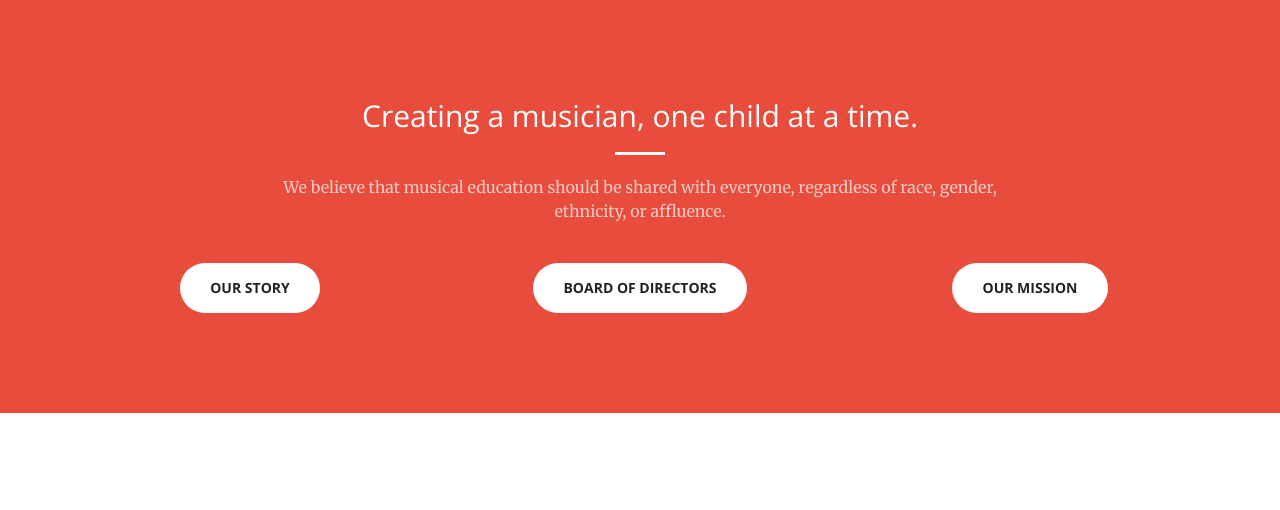
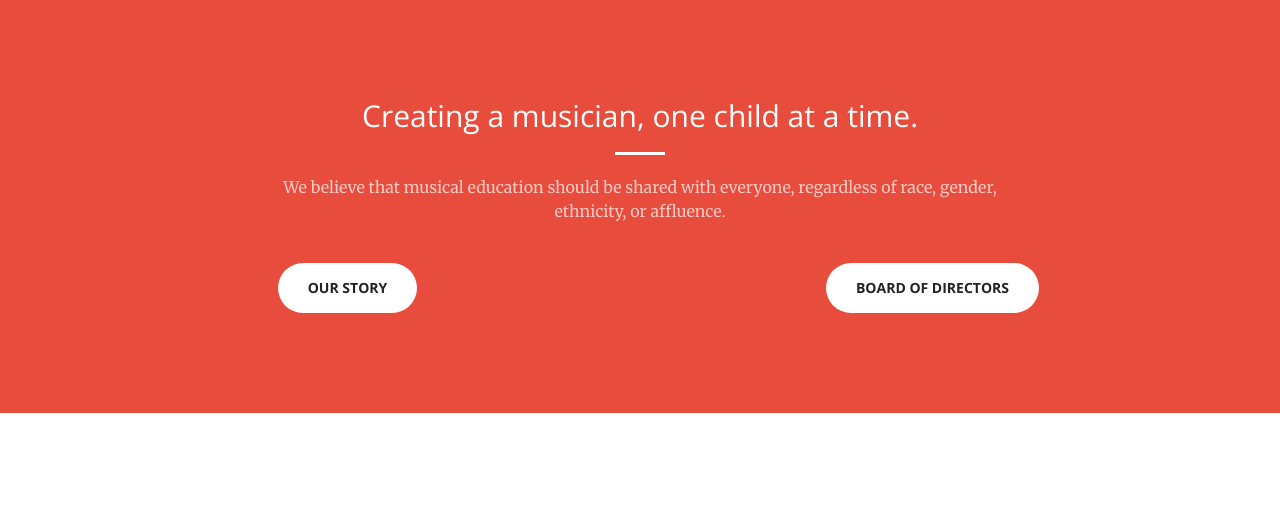
Before and after one commit to jleeleee/cme-website, a Django app: page / in a window 1280 px wide. Shown: the part 801-1311 px from the top of the page. Run offline with Django 3.2, Linux system fonts and the light colour scheme; some libraries are stand-ins or nearby versions.

Commit message:
Removed missions.html page

```diff
--- a/pages/templates/base.html
+++ b/pages/templates/base.html
@@ -49,7 +49,6 @@
                         <a class="dropdown-toggle" data-toggle="dropdown">About Us<span class="caret"></span></a>
                         <ul class="dropdown-menu">
                             <li><a href="/about/story">Our Story</a></li>
-                            <li><a href="/about/mission">Our Mission</a></li>
                             <li><a href="/about/directors">Board of Directors</a></li>
                         </ul>
                     </li>
--- a/pages/templates/pages/index.html
+++ b/pages/templates/pages/index.html
@@ -95,27 +95,21 @@
                 </div>
                 <div class="container">
                     <div class="row">
-                        <div class="col-md-4 text-center">
+                        <div class="col-md-6 text-center">
                             <div class="service-box">
                                 <a href="/about/story" class="btn btn-default btn-xl sr-button">
                                         Our Story
                                     </a>
                             </div>
                         </div>
-                        <div class="col-md-4 text-center">
+                        <div class="col-md-6 text-center">
                             <div class="service-box">
                                 <a href="/about/directors" class="btn btn-default btn-xl sr-button">
                                         Board of Directors
                                     </a>
                             </div>
                         </div>
-                        <div class="col-md-4 text-center">
-                            <div class="service-box">
-                                <a href="/about/mission" class="btn btn-default btn-xl sr-button">
-                                        Our Mission
-                                    </a>
-                            </div>
-                        </div>
+
 
                     </div>
                 </div>
--- a/pages/urls.py
+++ b/pages/urls.py
@@ -7,7 +7,6 @@ urlpatterns = [
     url('^join/students$', TemplateView.as_view(template_name='pages/join/students.html')),
     url('^join/donate$', TemplateView.as_view(template_name='pages/join/donate.html')),
     url('^about/directors$', TemplateView.as_view(template_name='pages/about/directors.html')),
-    url('^about/mission$', TemplateView.as_view(template_name='pages/about/mission.html')),
     url('^about/story$', TemplateView.as_view(template_name='pages/about/story.html')),
     url('^information/curriculum$', TemplateView.as_view(template_name='pages/information/curriculum.html')),
     url('^information/general$', TemplateView.as_view(template_name='pages/information/general.html')),
```
Also changed, not shown: pages/templates/pages/about/mission.html (deleted, +0 -38 lines), README.md.
